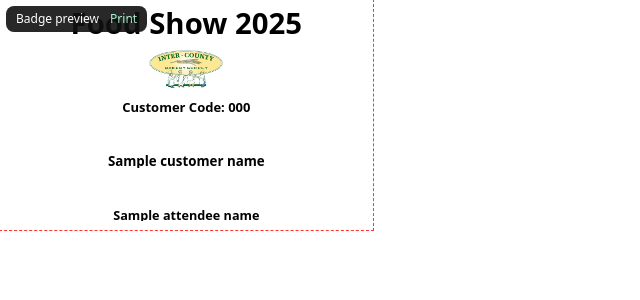
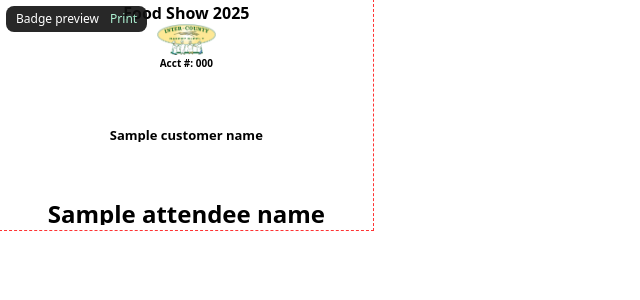
Before and after one commit to isfundakram/foodshow-app, a FastAPI app: template templates/badge.html in a window 1280 px wide. Shown: the top 300 px of the page, without its empty margins (0-640 px from the left). Run offline with FastAPI, Linux system fonts and the light colour scheme; the template is opened without the code that fills it: most values are stand-ins (such as "Sample title", 1, 10 or a date in 2020); parts of the project's set-up code (start-up, migrations or seed data) failed here and were passed over.

Commit message:
Update badge.html

```diff
--- a/templates/badge.html
+++ b/templates/badge.html
@@ -2,105 +2,94 @@
 <html lang="en">
 <head>
   <meta charset="utf-8" />
-  <meta name="viewport" content="width=device-width, initial-scale=1" />
   <title>Badge</title>
+  <style>
+    /* ===== Brother QL-600 Visitor Name Badge (≈ 62mm x 100mm) =====
+       Slight under-size so Chromium never spills to a 2nd label. */
+    :root{
+      /* Physical label size (landscape): length (w) along the roll, width (h) across */
+      --w: 98.6mm;   /* nominal 100 mm */
+      --h: 60.8mm;   /* nominal 62 mm  */
 
-  <style>
-    /* -------- PHYSICAL SIZE (Brother QL-600 Visitor Name Badge Label) ------- *
-       Driver: 62 mm Continuous (or Visitor Name Badge preset), Length ≈ 100 mm.
-       We set slightly smaller than nominal so the browser never pushes to a 2nd page.
-    * ------------------------------------------------------------------------ */
-    :root{
-      /* along the roll (length), across the roll (width) */
-      --w: 98.6mm;  /* ~3.88" (nominal ≈ 100 mm / 3.93") */
-      --h: 60.8mm;  /* ~2.39" (nominal ≈ 62 mm / 2.44") */
+      /* Tighter inner padding / spacing (reduced to maximize text area) */
+      --px: 1.2mm;   /* left/right padding */
+      --py: 1.2mm;   /* top/bottom padding */
+      --gap: 0.6mm;  /* vertical gap between lines */
 
-      /* inner padding */
-      --px: 3mm;
-      --py: 2.2mm;
+      /* ==== FONT SIZES (pt) ==== */
+      --fs-title:     12pt;  /* Food Show 2025 */
+      --fs-code:       9pt;  /* Acct # */
+      --fs-customer:  12pt;  /* Customer name */
+      --fs-attendee:  36pt;  /* BIG attendee name (adjust to 38–40 if you like) */
 
-      /* Typography (tune if needed) */
-      --fs-title:    22pt;  /* “Food Show 2025” */
-      --fs-code:     15pt;  /* Customer Code line */
-      --fs-customer: 22pt;  /* Customer Name */
-      --fs-attendee: 50pt;  /* Attendee Name (largest) */
+      /* Smaller logo so text gets more room */
+      --logo-max-h: 8mm;
+      --logo-max-w: 68%;
     }
 
-    /* Lock the sheet / page to the label size */
+    /* Lock page size; remove margins */
     @page { size: var(--w) var(--h); margin: 0; }
     html, body { width: var(--w); height: var(--h); margin: 0; }
-
-    /* Hide any global app styles by scoping everything to .badge only */
     body { -webkit-print-color-adjust: exact; print-color-adjust: exact; }
 
+    /* Badge canvas */
     .badge{
-      width: var(--w);
-      height: var(--h);
-      overflow: hidden;                 /* clip anything that tries to spill */
+      width: var(--w); height: var(--h);
+      overflow: hidden;                 /* never spill to page 2 */
       page-break-inside: avoid; break-inside: avoid;
       box-sizing: border-box;
       font-family: system-ui, -apple-system, Segoe UI, Roboto, Helvetica, Arial, sans-serif;
     }
 
-    /* Optional: red dashed outline on screen so you can see the label edge. */
+    /* On-screen outline to see label edge (won’t print) */
     @media screen { .badge { outline: 1px dashed #f33; } }
     @media print  { .badge { outline: none; } }
 
     .badge-inner{
-      height: 100%;
-      width: 100%;
+      height: 100%; width: 100%;
       padding: var(--py) var(--px);
+      box-sizing: border-box;
+
+      /* Tighter vertical layout so text can be larger */
       display: grid;
       grid-template-rows: auto auto auto 1fr; /* title, code, customer, attendee */
-      align-items: center;
-      justify-items: center;
-      row-gap: 2mm;
-      box-sizing: border-box;
+      align-items: center; justify-items: center;
+      row-gap: var(--gap);
       text-align: center;
     }
 
-    .show-title    { font-size: var(--fs-title);    font-weight: 800; line-height: 1.05; }
-    .cust-code     { font-size: var(--fs-code);     font-weight: 700; line-height: 1.10; }
-    .customer-name { font-size: var(--fs-customer); font-weight: 800; line-height: 1.02; }
-    .attendee-name { font-size: var(--fs-attendee); font-weight: 900; line-height: 0.96; }
+    .show-title    { font-size: var(--fs-title);    font-weight: 800; line-height: 1.00; }
+    .acct-code     { font-size: var(--fs-code);     font-weight: 700; line-height: 1.00; }
+    .customer-name { font-size: var(--fs-customer); font-weight: 800; line-height: 1.00; }
+    .attendee-name { font-size: var(--fs-attendee); font-weight: 900; line-height: 0.92; }
 
-    /* Keep to one line; JS below will shrink if it overflows */
-    .cust-code,
-    .customer-name,
-    .attendee-name {
-      white-space: nowrap;
-      overflow: hidden;
-      text-overflow: ellipsis;
-      max-width: 100%;
+    /* Keep on one line; JS will shrink only if needed */
+    .acct-code, .customer-name, .attendee-name{
+      white-space: nowrap; overflow: hidden; text-overflow: ellipsis; max-width: 100%;
     }
 
-    /* Logo sits between title and names; size to fit */
-    .logo {
-      max-height: 10mm;           /* fits comfortably on 62 mm width */
-      max-width: 80%;
+    .logo{
+      max-height: var(--logo-max-h);
+      max-width:  var(--logo-max-w);
       object-fit: contain;
-      margin-top: 1mm;
-      margin-bottom: 1mm;
       display: block;
+      margin: 0.4mm auto; /* minimal margins */
     }
 
-    /* Screen-only helper bar (not printed) */
+    /* Hide toolbar when printing */
+    @media print { .toolbar { display: none !important; } }
     @media screen {
-      .toolbar {
-        position: fixed;
-        top: 6px; left: 6px;
-        background: #111; color: white;
-        font: 12px/1.2 system-ui, sans-serif;
-        padding: 6px 10px; border-radius: 8px; opacity: 0.9;
+      .toolbar{
+        position: fixed; top: 6px; left: 6px;
+        background: #111; color: #fff; padding: 6px 10px; border-radius: 8px;
+        font: 12px/1.2 system-ui, sans-serif; opacity: .9;
       }
-      .toolbar a { color: #a7f3d0; text-decoration: none; margin-left: 8px; }
+      .toolbar a{ color:#a7f3d0; text-decoration:none; margin-left:8px; }
     }
-    @media print { .toolbar { display: none; } }
   </style>
 </head>
 <body>
-
-  <!-- Screen-only quick actions (won’t print) -->
+  <!-- Screen-only quick actions -->
   <div class="toolbar">
     Badge preview
     <a href="javascript:window.print()">Print</a>
@@ -108,56 +97,40 @@
 
   <div class="badge">
     <div class="badge-inner">
-
-      <!-- Top title -->
+      <!-- Title -->
       <div class="show-title">Food Show 2025</div>
 
-      <!-- Logo -->
-      <img class="logo"
-           src="{{ request.url_for('static', path='logo.png') }}"
-           alt="logo" />
+      <!-- Logo (served by FastAPI static) -->
+      <img class="logo" src="{{ request.url_for('static', path='logo.png') }}" alt="logo" />
 
-      <!-- Customer Code (optional) -->
+      <!-- Acct # (optional) -->
       {% if customer_code %}
-        <div class="cust-code auto-shrink">Customer Code: {{ customer_code }}</div>
+        <div class="acct-code auto-shrink" data-min-pt="8">Acct #: {{ customer_code }}</div>
       {% endif %}
 
-      <!-- Customer Name -->
-      <div class="customer-name auto-shrink">{{ customer_name }}</div>
+      <!-- Customer name -->
+      <div class="customer-name auto-shrink" data-min-pt="10">{{ customer_name }}</div>
 
-      <!-- Attendee Name (largest line) -->
-      <div class="attendee-name auto-shrink">{{ attendee_name }}</div>
-
+      <!-- Attendee name (big & clear) -->
+      <div class="attendee-name auto-shrink" data-min-pt="18">{{ attendee_name }}</div>
     </div>
   </div>
 
   <script>
-    /**
-     * Shrink text so it never wraps/spills.
-     * Keeps everything on a single label page.
-     */
-    function shrinkToFit(el, minPt = 10) {
-      const pxPerPt = 96/72; // CSS px per typographic point
-      let fs = parseFloat(getComputedStyle(el).fontSize);
-      const start = fs;
-      // Keep lowering until it fits horizontally AND vertically (safety)
+    /* Shrink-to-fit helper: reduces only if overflow would occur */
+    function shrinkToFit(el){
+      const minPtAttr = el.getAttribute('data-min-pt');
+      const minPt = minPtAttr ? parseFloat(minPtAttr) : 10;
+      const pxPerPt = 96/72;
+      let fsPx = parseFloat(getComputedStyle(el).fontSize);
       while ((el.scrollWidth > el.clientWidth || el.scrollHeight > el.clientHeight) &&
-             fs/pxPerPt > minPt) {
-        fs -= 1;
-        el.style.fontSize = fs + 'px';
+             (fsPx/pxPerPt) > minPt) {
+        fsPx -= 1;
+        el.style.fontSize = fsPx + 'px';
       }
     }
-
-    function fitAll() {
-      document.querySelectorAll('.auto-shrink').forEach(el => shrinkToFit(el));
-    }
-
-    // Fit on load/resize/print, then auto-open print dialog once.
-    addEventListener('load', () => {
-      fitAll();
-      // Give layout a tick before printing, helps on some browsers
-      setTimeout(() => window.print(), 150);
-    });
+    function fitAll(){ document.querySelectorAll('.auto-shrink').forEach(shrinkToFit); }
+    addEventListener('load', () => { fitAll(); setTimeout(() => window.print(), 150); });
     addEventListener('resize', fitAll);
     addEventListener('beforeprint', fitAll);
   </script>
```
